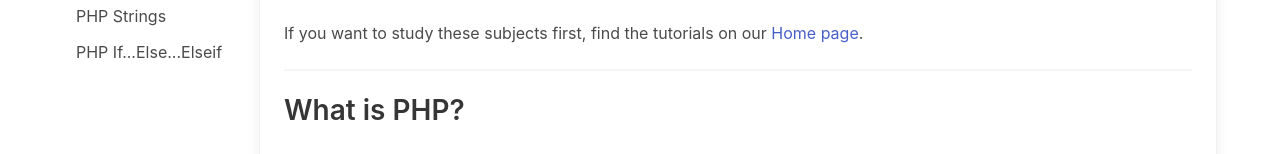
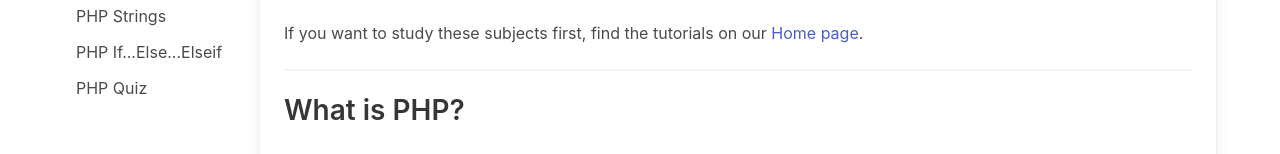
Before and after one commit to jeuzkir/pl-reviewer, a Gatsby site: page /php in a window 1280 px wide. Shown: the part 336-490 px from the top of the page. Built offline with nearby package versions, Linux system fonts and the light colour scheme; Gatsby itself is replaced by a stand-in of ours.

Commit message:
add php quiz page

```diff
--- a/src/components/layout/Layout.js
+++ b/src/components/layout/Layout.js
@@ -61,6 +61,7 @@ var lessons = [
       { to: '/php/datatypes', name: 'PHP Data Types' },
       { to: '/php/strings', name: 'PHP Strings' },
       { to: '/php/ifelseif', name: 'PHP If...Else...Elseif' },
+      { to: "/php/quiz", name: "PHP Quiz"}
     ]
   }
 ]
```
